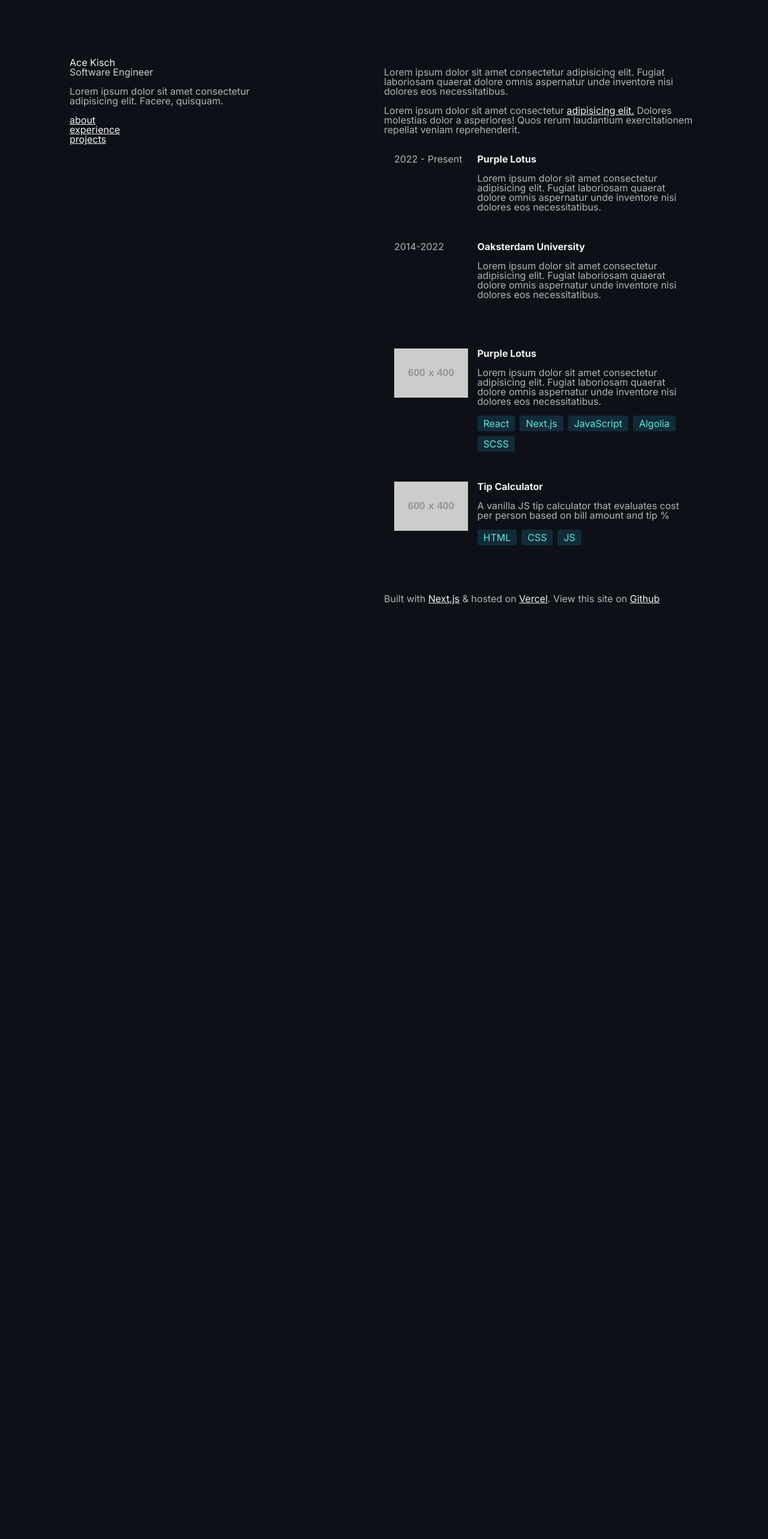
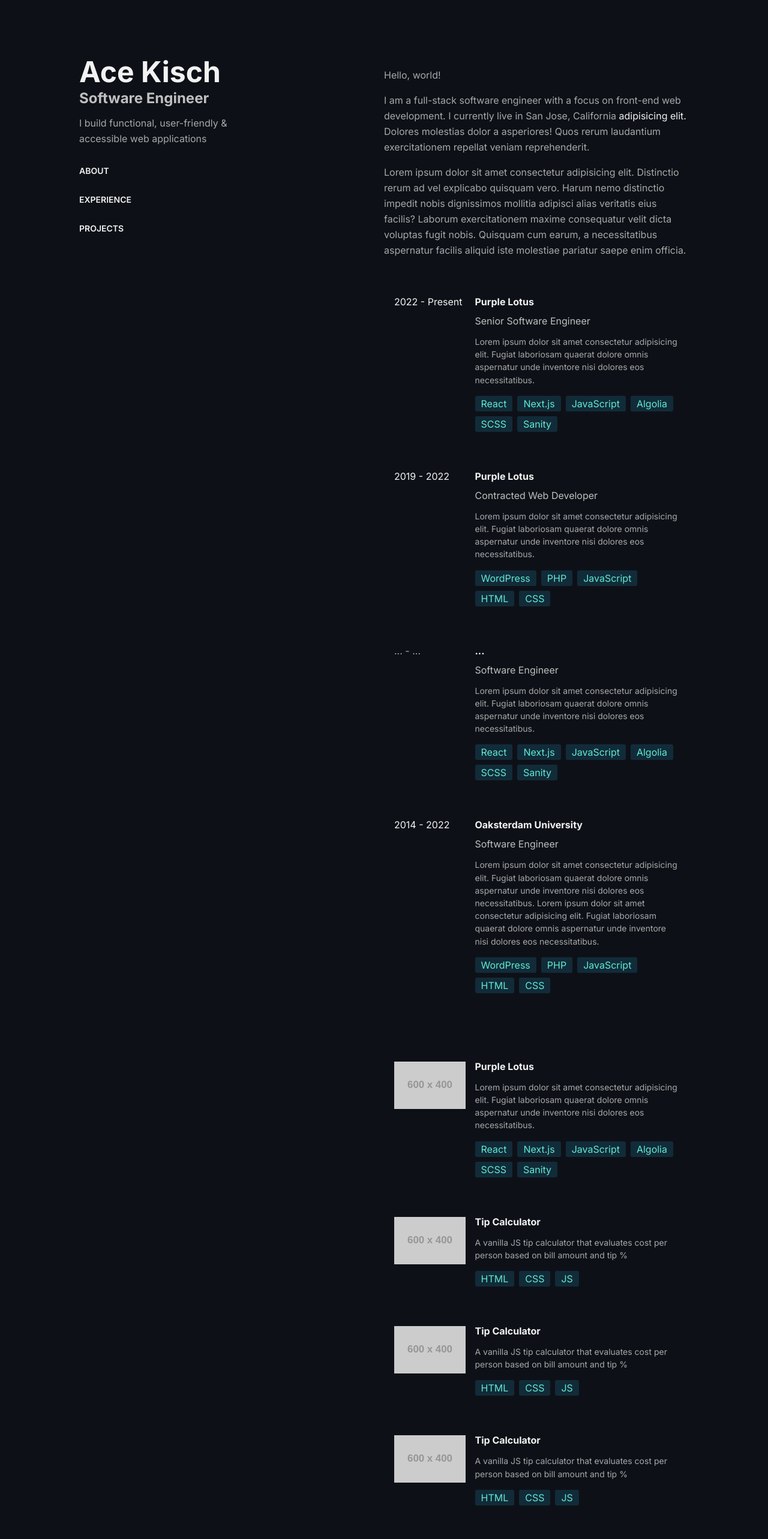
Before and after one commit to AceGK/portfolio-2024, a Next.js app: page / in a window 1280 px wide. Shown: the top 2566 px of the page at 60% size. Before the commit the page ends 1022 px from the top, so only its background shows below. Built offline with nearby package versions, Linux system fonts and the light colour scheme.

Commit message:
styling update

```diff
--- a/app/_variables.scss
+++ b/app/_variables.scss
@@ -1,8 +1,8 @@
   :root {
-    --clr-text: hsl(0, 0%, 70%);
+    --clr-text: hsl(0, 0%, 66%);
 
     --clr-heading: hsl(0, 0%, 95%);
-    --clr-heading-muted: hsl(0, 0%, 80%);
+    --clr-heading-muted: hsl(0, 0%, 75%);
 
     --clr-link: hsl(0, 0%, 95%);
 
@@ -10,7 +10,9 @@
     --clr-primary-muted:#122B39;
 
     --clr-background: #0D1117;
+    --clr-background-muted: #181e28;
 
+    --border-radius: 0.25rem;
   }
 
 // @media (prefers-color-scheme: dark) {
--- a/app/globals.scss
+++ b/app/globals.scss
@@ -10,39 +10,54 @@
 html,
 body {
   max-width: 100vw;
-  overflow-x: hidden;
 }
 
 body {
   background: var(--clr-background);
   color: var(--clr-text);
-  display:grid;
+  display: grid;
   grid-template-columns: 1fr 1fr;
   min-height: 100vh;
-  padding: 6rem 1rem 1rem;
   max-width: 1080px;
+  padding-inline: 2rem;
   margin: auto;
 
   @include smallScreen() {
-    display:flex;
+    display: flex;
     flex-direction: column;
   }
-
 }
 
+header {
+  display: flex;
+  flex-direction: column;
+  max-height: 100vh;
+  padding: 6rem 0rem;
+  position: sticky;
+  top: 0;
+  @include smallScreen() {
+    position: relative;
+    display: flex;
+    flex-direction: column;
+    padding:6rem 0rem 0rem;
+  }
+}
+
+main {
+  padding: 6rem 0rem;
+}
 nav {
   padding-top: 1rem;
 }
 
-
 a {
   color: var(--clr-link);
-  // border-bottom:1px dotted white;
-  // text-decoration: none;
+  text-decoration: none;
 }
 
 p {
   padding-top: 1rem;
+  line-height: 1.625;
 }
 
 h1 {
@@ -51,11 +66,28 @@ h1 {
 
 h2 {
   color: var(--clr-heading-muted);
-  // padding-bottom:0.5rem;
 }
+
+section {
+  margin-bottom: 2rem;
+  transition:all 0.3s;
+  ul li{
+    transition:all 0.3s;
+  }
+  ul:hover li {
+    transition:all 0.3s;
+    opacity:0.5;
+  }
+
+  ul li:hover {
+    transition:all 0.3s;
+    opacity: initial;
+  }
+}
+
 section h2 {
   visibility: hidden;
-  font-weight:700;
+  font-weight: 700;
   height: 0px;
   @include smallScreen() {
     visibility: visible;
@@ -64,7 +96,6 @@ section h2 {
 }
 
 ul {
-  padding-bottom: 1rem;
   list-style-type: none;
 }
 
@@ -79,7 +110,7 @@ section {
 }
 
 .flex {
-  display:flex;
+  display: flex;
   flex-direction: column;
 }
 
@@ -192,3 +223,44 @@ section {
 .pb-600 {
   padding-bottom: 6rem;
 }
+
+.fs-300 {
+  font-size: 0.875rem;
+}
+.fs-400 {
+  font-size: 1rem;
+}
+.fs-500 {
+  font-size: 1.5rem;
+}
+.fs-600 {
+  font-size: 2rem;
+}
+.fs-700 {
+  font-size: 2.5rem;
+}
+.fs-800 {
+  font-size: 3rem;
+}
+
+.fw-300 {
+  font-weight: 300;
+}
+.fw-400 {
+  font-weight: 400;
+}
+.fw-500 {
+  font-weight: 500;
+}
+.fw-600 {
+  font-weight: 600;
+}
+.fw-700 {
+  font-weight: 700;
+}
+.fw-800 {
+  font-weight: 800;
+}
+.fw-900 {
+  font-weight: 900;
+}
--- a/app/page.js
+++ b/app/page.js
@@ -4,11 +4,11 @@ import Card from "@/components/card/Card";
 export default function Home() {
   return (
     <>
-      <header className="flex">
+      <header>
         <div>
-          <h1>Ace Kisch</h1>
-          <h2>Software Engineer</h2>
-          <p style={{ maxWidth: "350px" }}>Lorem ipsum dolor sit amet consectetur adipisicing elit. Facere, quisquam.</p>
+          <h1 className="fw-700 fs-800 pb-50">Ace Kisch</h1>
+          <h2 className="fw-700 fs-500">Software Engineer</h2>
+          <p style={{ maxWidth: "300px" }}>I build functional, user-friendly & accessible web applications</p>
         </div>
         <Nav />
       </header>
@@ -17,9 +17,11 @@ export default function Home() {
 
         <section id="about">
           <h2>About</h2>
-          <p>Lorem ipsum dolor sit amet consectetur adipisicing elit. Fugiat laboriosam quaerat dolore omnis aspernatur unde inventore nisi dolores eos necessitatibus.</p>
+          <p>Hello, world!</p>
 
-          <p>Lorem ipsum dolor sit amet consectetur <a href="#">adipisicing elit.</a> Dolores molestias dolor a asperiores! Quos rerum laudantium exercitationem repellat veniam reprehenderit.</p>
+          <p>I am a full-stack software engineer with a focus on front-end web development. I currently live in San Jose, California <a href="#">adipisicing elit.</a> Dolores molestias dolor a asperiores! Quos rerum laudantium exercitationem repellat veniam reprehenderit.</p>
+
+          <p>Lorem ipsum dolor sit amet consectetur adipisicing elit. Distinctio rerum ad vel explicabo quisquam vero. Harum nemo distinctio impedit nobis dignissimos mollitia adipisci alias veritatis eius facilis? Laborum exercitationem maxime consequatur velit dicta voluptas fugit nobis. Quisquam cum earum, a necessitatibus aspernatur facilis aliquid iste molestiae pariatur saepe enim officia.</p>
         </section>
 
         <section id="experience">
@@ -29,14 +31,39 @@ export default function Home() {
               <Card
                 caption="2022 - Present"
                 title="Purple Lotus"
+                subtitle="Senior Software Engineer"
+                href="https://purplelotus.vercel.app/"
                 body="Lorem ipsum dolor sit amet consectetur adipisicing elit. Fugiat laboriosam quaerat dolore omnis aspernatur unde inventore nisi dolores eos necessitatibus."
+                tags={["React", "Next.js", "JavaScript", "Algolia", "SCSS", "Sanity"]}
               />
             </li>
             <li>
               <Card
-                caption="2014-2022"
+                caption="2019 - 2022"
+                title="Purple Lotus"
+                subtitle="Contracted Web Developer"
+                href="https://plpcsanjose.com"
+                body="Lorem ipsum dolor sit amet consectetur adipisicing elit. Fugiat laboriosam quaerat dolore omnis aspernatur unde inventore nisi dolores eos necessitatibus."
+                tags={["WordPress", "PHP", "JavaScript", "HTML", "CSS"]}
+              />
+            </li>
+            <li>
+              <Card
+                caption="... - ..."
+                title="..."
+                subtitle="Software Engineer"
+                body="Lorem ipsum dolor sit amet consectetur adipisicing elit. Fugiat laboriosam quaerat dolore omnis aspernatur unde inventore nisi dolores eos necessitatibus."
+                tags={["React", "Next.js", "JavaScript", "Algolia", "SCSS", "Sanity"]}
+              />
+            </li>
+            <li>
+              <Card
+                caption="2014 - 2022"
                 title="Oaksterdam University"
-                body="Lorem ipsum dolor sit amet consectetur adipisicing elit. Fugiat laboriosam quaerat dolore omnis aspernatur unde inventore nisi dolores eos necessitatibus."
+                subtitle="Software Engineer"
+                href="https://oaksterdamuniversity.com"
+                body="Lorem ipsum dolor sit amet consectetur adipisicing elit. Fugiat laboriosam quaerat dolore omnis aspernatur unde inventore nisi dolores eos necessitatibus. Lorem ipsum dolor sit amet consectetur adipisicing elit. Fugiat laboriosam quaerat dolore omnis aspernatur unde inventore nisi dolores eos necessitatibus."
+                tags={["WordPress", "PHP", "JavaScript", "HTML", "CSS"]}
               />
             </li>
           </ul>
@@ -50,7 +77,31 @@ export default function Home() {
                 img="https://dummyimage.com/600x400/000/fff"
                 title="Purple Lotus"
                 body="Lorem ipsum dolor sit amet consectetur adipisicing elit. Fugiat laboriosam quaerat dolore omnis aspernatur unde inventore nisi dolores eos necessitatibus."
-                tags={["React", "Next.js", "JavaScript", "Algolia", "SCSS"]}
+                tags={["React", "Next.js", "JavaScript", "Algolia", "SCSS", "Sanity"]}
+              />
+            </li>
+            <li>
+              <Card
+                img="https://dummyimage.com/600x400/000/fff"
+                title="Tip Calculator"
+                body="A vanilla JS tip calculator that evaluates cost per person based on bill amount and tip %"
+                tags={["HTML", "CSS", "JS"]}
+              />
+            </li>
+            <li>
+              <Card
+                img="https://dummyimage.com/600x400/000/fff"
+                title="Tip Calculator"
+                body="A vanilla JS tip calculator that evaluates cost per person based on bill amount and tip %"
+                tags={["HTML", "CSS", "JS"]}
+              />
+            </li>
+            <li>
+              <Card
+                img="https://dummyimage.com/600x400/000/fff"
+                title="Tip Calculator"
+                body="A vanilla JS tip calculator that evaluates cost per person based on bill amount and tip %"
+                tags={["HTML", "CSS", "JS"]}
               />
             </li>
             <li>
@@ -65,8 +116,8 @@ export default function Home() {
         </section>
 
         <footer>
-        <p>Built with <a href="#">Next.js</a> & hosted on <a href="#">Vercel</a>. View this site on <a href="#">Github</a></p>
-      </footer>
+          <p>Built with <a href="#">Next.js</a> & hosted on <a href="#">Vercel</a>. View this site on <a href="#">Github</a></p>
+        </footer>
 
       </main>
 
--- a/components/card/Card.module.scss
+++ b/components/card/Card.module.scss
@@ -1,14 +1,19 @@
 .card {
   padding: 1rem;
   border: 1px solid transparent;
-  margin-bottom: 1rem;
+  margin-bottom: 2rem;
   display: flex;
   flex-wrap:wrap;
   gap: 1rem;
+  border-radius:var(--border-radius);
+  transition:all 0.3s;
   &:hover {
-    background-color: var(--clr-neutral-muted);
+    transition:all 0.3s;
+    background-color: var(--clr-background-muted);
+    .title {
+      color:var(--clr-primary);
+    }
   }
-
 }
 
 .image {
@@ -33,6 +38,16 @@
   color: var(--clr-heading);
 }
 
+.subtitle {
+  color:var(--clr-heading-muted)
+}
+
+.body {
+  font-size:0.875rem;
+  line-height:1.325rem;
+  color:var(--clr-text);
+}
+
 .tags {
   display: flex;
   flex-wrap:wrap;
--- a/components/nav/Nav.js
+++ b/components/nav/Nav.js
@@ -1,8 +1,9 @@
 import styles from './Nav.module.scss';
-import Github from  '../../public/github.svg';
-import LinkedIn from  '../../public/linkedin.svg';
-import Email from  '../../public/envelope.svg';
+import Github from '../../public/github.svg';
+import LinkedIn from '../../public/linkedin.svg';
+import Email from '../../public/envelope.svg';
 import Link from 'next/link';
+import Instagram from '../../public/instagram.svg';
 
 export default function Nav() {
   return (
@@ -35,6 +36,11 @@ export default function Nav() {
             <Email />
           </Link>
         </li>
+        <li>
+          <Link href="#" passHref>
+            <Instagram />
+          </Link>
+        </li>
       </ul>
     </nav>
   );
--- a/components/nav/Nav.module.scss
+++ b/components/nav/Nav.module.scss
@@ -3,10 +3,20 @@
   display:flex;
   flex-direction: column;
   flex: 1;
+
 }
 
 .primary {
-
+  margin-top:1rem;
+  li {
+    padding-bottom:2rem;
+  }
+  a {
+    text-transform: uppercase;
+    text-decoration: none;
+    font-weight:600;
+    font-size:0.875rem;
+  }
   @include smallScreen(){
    display:none;
   }
@@ -14,7 +24,7 @@
 
 .social {
   display:flex;
-  font-size:2rem;
+  font-size:1.75rem;
   gap:1rem;
   margin-top:auto;
   svg {
```
Lines whose indentation alone changed are shown as unchanged.
